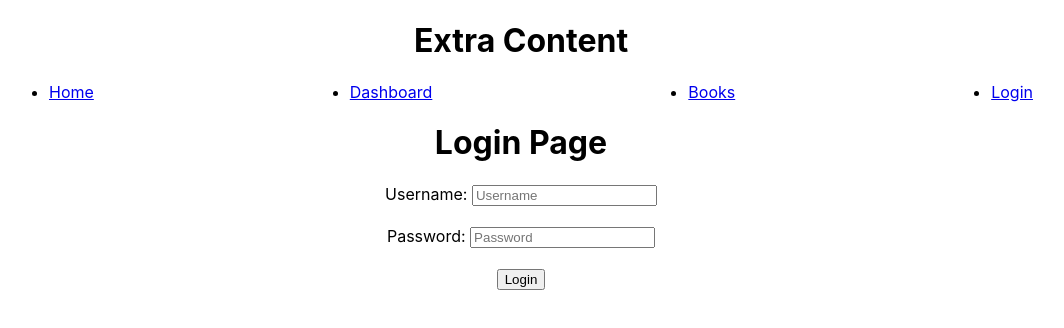
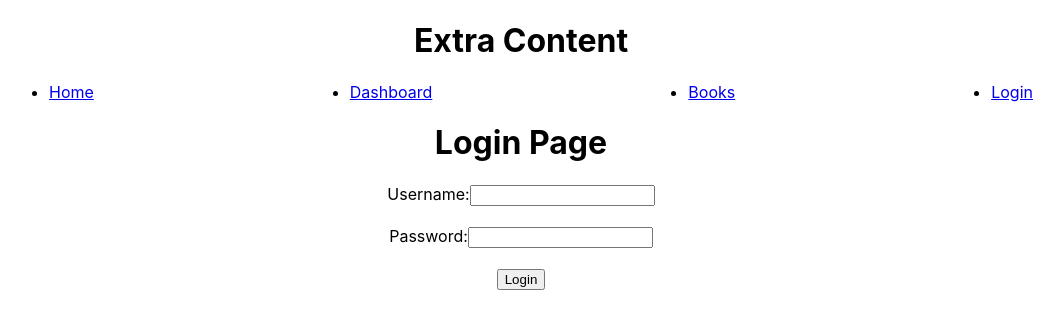
Before and after one commit to Mosharaf456/routing-project-rrdv6, a React (Create React App) app: page /login in a window 1280 px wide. Shown: the top 328 px of the page, without its empty margins (119-1183 px from the left). Built offline with nearby package versions, Linux system fonts and the light colour scheme.

Commit message:
ref useInput custom hook added to control the form input

```diff
--- /dev/null
+++ b/src/components/CustomHooks/useInput.js
@@ -0,0 +1,20 @@
+import { useState } from 'react'
+
+function useInput(initialValue) {
+    const [value, setValue] = useState(initialValue);
+    const reset = () => {
+        setValue(initialValue)
+    }
+    const bind = {
+        value,
+        onChange: e => {
+            setValue(e.target.value)
+        }
+    }
+    console.log('value: ', value);
+    console.log('bind: ', bind);
+    console.log('reset: ', reset);
+    return [value, bind, reset];
+}
+
+export default useInput
--- a/src/components/Login.js
+++ b/src/components/Login.js
@@ -1,15 +1,40 @@
 import React from 'react'
+import useInput from './CustomHooks/useInput';
+
 
 function Login() {
+    const [username, bindUsername, resetUsername] = useInput('');
 
+    const [password, bindPassword, resetPassword] = useInput('');
+
+
+    const handleClick = e => {
+        e.preventDefault();
+        console.log('e: ', e);
+    }
+
+    const handleSubmit = e => {
+        e.preventDefault();
+        alert(`Provided Credentials ${username} ${password}`);
+        resetUsername();
+        resetPassword();
+    }
     return (
         <div style={{textAlign: 'center'}}>
             <h1>Login Page</h1>
-            <form>
-                Username: <input type="text" placeholder="Username" />
+            <form onSubmit={handleSubmit}>
+                Username:
+                <input
+                        {...bindUsername}
+                        type="text"
+                    />
                 <br />
                 <br />
-                Password: <input type="password" placeholder="Password" />
+                Password:
+                <input
+                        {...bindPassword}
+                        type="password"
+                    />
                 <br />
                 <br />
                 <button type="submit">Login</button>
```
